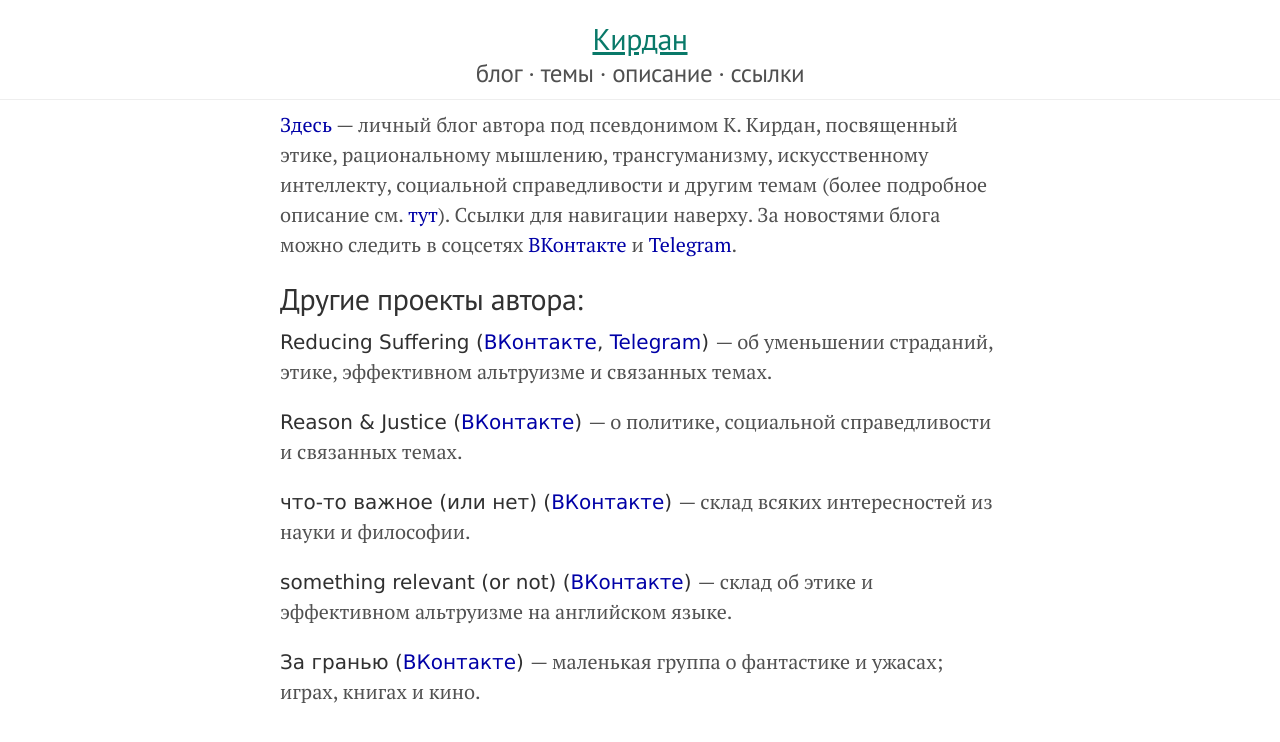
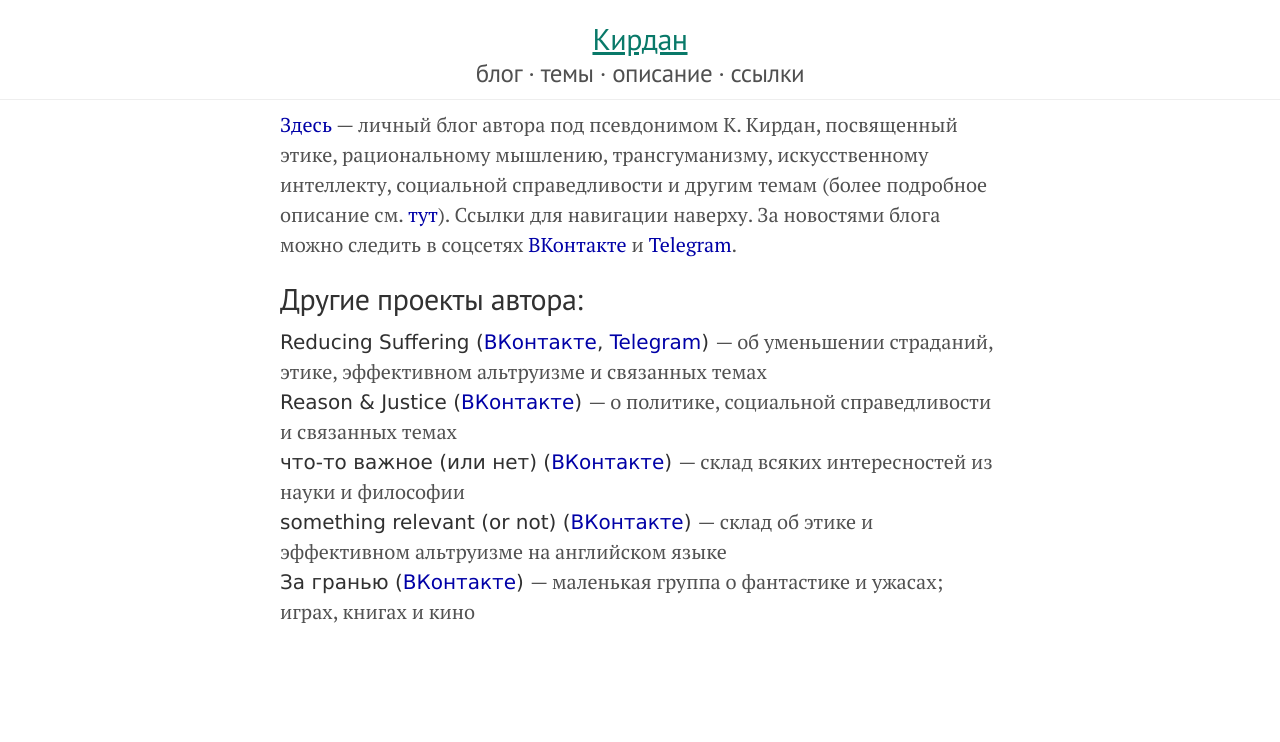
Before and after one commit to KKirdan/kkirdan.github.io, a Jekyll site: the page built from index.html, in a window 1280 px wide. Shown: the top 742 px of the page. Built offline with Jekyll 4.4.1, drawn with Linux system fonts in a browser that asks for light colours.

Commit message:
Update project-entry.html

```diff
--- a/_includes/project-entry.html
+++ b/_includes/project-entry.html
@@ -1,4 +1,4 @@
-<div class="post">
+<div class="post-entry">
   <span class="post-title-colored">
     {% if include.author %}
       {{ include.author }},
@@ -8,8 +8,12 @@
 	{% else %}
 	  {{ include.title }}
 	{% endif %}
-	{% if include.vk or include.telegram or include.tumblr %}
-	  ({% if include.vk %}<a href="{{ include.vk }}">ВКонтакте</a>{% endif %}{% if include.telegram %}, <a href="{{ include.telegram }}">Telegram</a>{% endif %}{% if include.tumblr %}, <a href="{{ include.tumblr }}">Tumblr</a>{% endif %})
+	{% if include.vk %}
+	  (<a href="{{ include.vk }}">ВКонтакте</a>{% if include.telegram %}, <a href="{{ include.telegram }}">Telegram</a>{% endif %}{% if include.tumblr %}, <a href="{{ include.tumblr }}">Tumblr</a>{% endif %}{% if include.youtube %}, <a href="{{ include.youtube }}">YouTube</a>{% endif %})
+	{% elsif include.telegram %}
+	  (<a href="{{ include.telegram }}">Telegram</a>{% if include.tumblr %}, <a href="{{ include.tumblr }}">Tumblr</a>{% endif %}{% if include.youtube %}, <a href="{{ include.youtube }}">YouTube</a>{% endif %})
+	{% elsif include.youtube %}
+	  (<a href="{{ include.youtube }}">YouTube</a>)
 	{% endif %}
-  </span> — {{ include.text }}.
+  </span>{% if include.text %} — {{ include.text }}{% endif %}
 </div>
```
